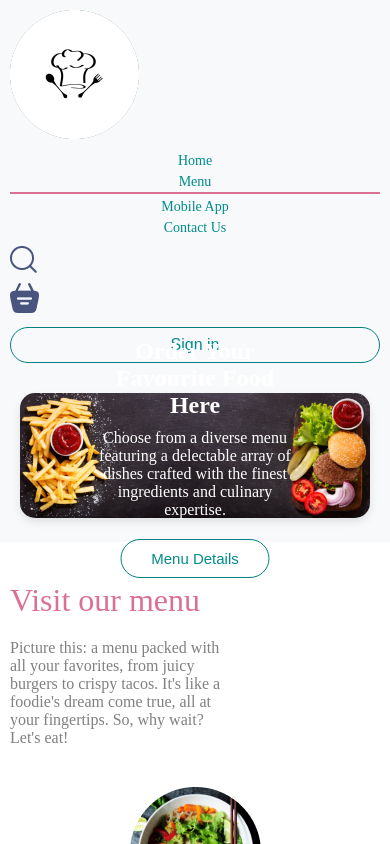
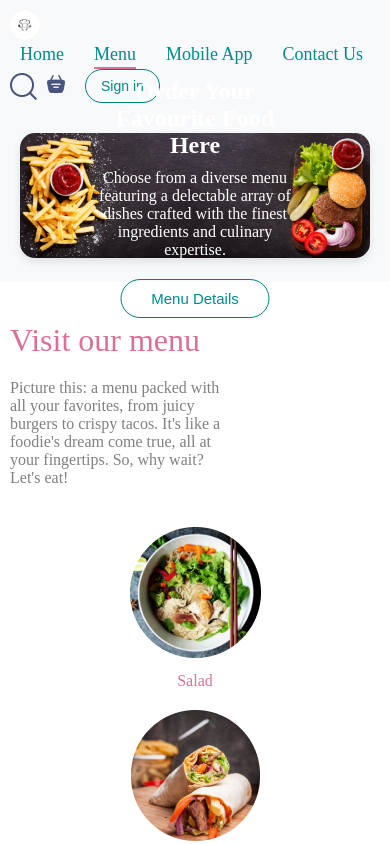
Before and after one commit to Janshi11/Food-Delivery, a React (Vite) app in the folder Frontend/: page / in a window 390 px wide. Shown: the top 844 px of the page. Built offline with nearby package versions, Linux system fonts and the light colour scheme.

Commit message:
Update Navbar.css

```diff
--- a/Frontend/src/components/Navbar/Navbar.css
+++ b/Frontend/src/components/Navbar/Navbar.css
@@ -1,79 +1,3 @@
-/*.navbar {
-    padding: 0 20px;
-    display: flex;
-    justify-content: space-between;
-    align-items: center;
-    background-color: #f8f9fa;
-}
-.navbar .logo {
-    margin: 0;
-}
-.navbar-menu {
-    display: flex;
-    list-style: none;
-    gap: 20px;
-    color: darkcyan;
-    font-size: 18px;
-    margin: 0;
-}
-
-.navbar-menu li {
-    margin-left: 20px;
-    cursor: pointer;
-}
-
-.navbar-menu li:last-child {
-    margin-right: 40px;
-}
-
-.navbar-right {
-    display: flex;
-    align-items: center;
-    gap: 40px;
-}
-
-.navbar button {
-    background: transparent;
-    font-size: 16px;
-    color: darkcyan;
-    border: 1px solid teal;
-    padding: 10px 30px;
-    border-radius: 50px;
-    cursor: pointer;
-    transition: 0.2s;
-}
-
-.navbar button:hover {
-    background-color: paleturquoise;
-}
-
-.navbar .active {
-    padding-bottom: 2px;
-    border-bottom: 2px solid palevioletred;
-}
-
-.navbar-search-icon {
-    position: relative;
-}
-
-.navbar-search-icon img {
-    margin-right: 10px;
-    position: relative;
-}
-
-.navbar-search-icon .dot {
-    width: 10px;
-    height: 10px;
-    background-color: palevioletred;
-    border-radius: 50%;
-    position: absolute;
-    top: -5px;
-    right: -5px;
-}
-
-
-*/
-/*
 .navbar {
     padding: 10px 20px;
     display: flex;
@@ -81,7 +5,7 @@
     align-items: center;
     background-color: #f8f9fa;
     flex-wrap: wrap;
-
+}
 .navbar .logo {
     margin: 0;
 }
@@ -144,175 +68,49 @@
     top: -5px;
     right: -5px;
 }
-
-@media (max-width: 768px) {
-    .navbar {
-        flex-direction: column;
-        align-items: flex-start;
-    }
-    .navbar-menu {
-        flex-direction: column;
-        gap: 10px;
-        width: 100%;
-        padding: 0;
-    }
-    .navbar-menu li {
-        text-align: center;
-        width: 100%;
-    }
-    .navbar-right {
-        width: 100%;
-        justify-content: space-between;
-        margin-top: 10px;
-    }
-    .navbar button {
-        width: 100%;
-        text-align: center;
-        padding: 10px;
-    }
-}
-
-@media (max-width: 480px) {
-    .navbar-menu {
-        font-size: 14px;
-        gap: 5px;
-    }
-    .navbar-right {
-        flex-direction: column;
-        align-items: flex-start;
-        gap: 10px;
-    }
-    .navbar button {
-        padding: 8px 20px;
-    }
-}
-*/
-
-
-.navbar {
-    padding: 10px 20px;
-    display: flex;
-    justify-content: space-between;
-    align-items: center;
-    background-color: #f8f9fa;
-    flex-wrap: wrap;
-}
-
-.navbar .logo {
-    margin: 0;
-}
-
-.navbar-menu {
-    display: flex;
-    list-style: none;
-    gap: 20px;
-    color: darkcyan;
-    font-size: 18px;
-    margin: 0;
-    flex-wrap: wrap;
-}
-
-.navbar-menu li {
-    cursor: pointer;
-    margin-left: 20px;
-}
-
-.navbar-menu li:last-child {
-    margin-right: 40px;
-}
-
-.navbar-right {
-    display: flex;
-    align-items: center;
-    gap: 20px;
-}
-
-.navbar button {
-    background: transparent;
-    font-size: 16px;
-    color: darkcyan;
-    border: 1px solid teal;
-    padding: 10px 30px;
-    border-radius: 50px;
-    cursor: pointer;
-    transition: 0.2s;
-}
-
-.navbar button:hover {
-    background-color: paleturquoise;
-}
-
-.navbar .active {
-    padding-bottom: 2px;
-    border-bottom: 2px solid palevioletred;
-}
-
-.navbar-search-icon {
-    position: relative;
-}
-
-.navbar-search-icon img {
-    margin-right: 10px;
-    position: relative;
-}
-
-.navbar-search-icon .dot {
-    width: 10px;
-    height: 10px;
-    background-color: palevioletred;
-    border-radius: 50%;
-    position: absolute;
-    top: -5px;
-    right: -5px;
+.navbar-search-icon img:hover {
+    transform: scale(1.1); /* Scale up the icon on hover */
 }
 
 /* Media Queries for responsiveness */
 @media (max-width: 768px) {
     .navbar {
-        flex-direction: column;
-        align-items: flex-start;
-        padding: 10px;
+        flex-direction: row; /* Ensure horizontal alignment */
+        justify-content: space-between; /* Ensure items are spaced evenly */
+        align-items: center; /* Align items vertically */
+        padding: 10px; /* Adjust padding for mobile */
     }
+
     .navbar-menu {
-        flex-direction: column;
-        gap: 10px;
-        width: 100%;
-        padding: 0;
-        margin-top: 10px;
+        display: flex; /* Ensure menu items are displayed in a row */
+        flex-wrap: wrap; /* Allow items to wrap if necessary */
+        gap: 10px; /* Adjust gap between menu items */
     }
+
     .navbar-menu li {
-        text-align: center;
-        width: 100%;
-        margin-left: 0;
-        margin-right: 0;
+        margin-left: 10px; /* Adjust margin */
+        margin-right: 10px; /* Adjust margin */
     }
+
     .navbar-right {
-        width: 100%;
-        justify-content: space-between;
-        margin-top: 10px;
-        flex-direction: column;
-        align-items: flex-start;
-        gap: 10px;
+        display: flex; /* Ensure right-side items are displayed in a row */
+        align-items: center; /* Align items vertically */
+        gap: 10px; /* Adjust gap between items */
     }
+
+    .navbar .logo {
+        width: 30px; /* Reduce logo size for mobile */
+        height: 30px; /* Reduce logo size for mobile */
+    }
+
+    .navbar-search-icon img,
+    .navbar-search-icon .dot {
+        width: 18px; /* Reduce size for mobile */
+        height: 18px; /* Reduce size for mobile */
+    }
+
     .navbar button {
-        width: 100%;
-        text-align: center;
-        padding: 10px;
+        font-size: 14px; /* Reduce font size for mobile */
+        padding: 8px 15px; /* Adjust padding for mobile */
     }
 }
-
-@media (max-width: 480px) {
-    .navbar-menu {
-        font-size: 14px;
-        gap: 5px;
-    }
-    .navbar-right {
-        flex-direction: column;
-        align-items: flex-start;
-        gap: 10px;
-        margin-top: 10px;
-    }
-    .navbar button {
-        padding: 8px 20px;
-    }
-}
```
